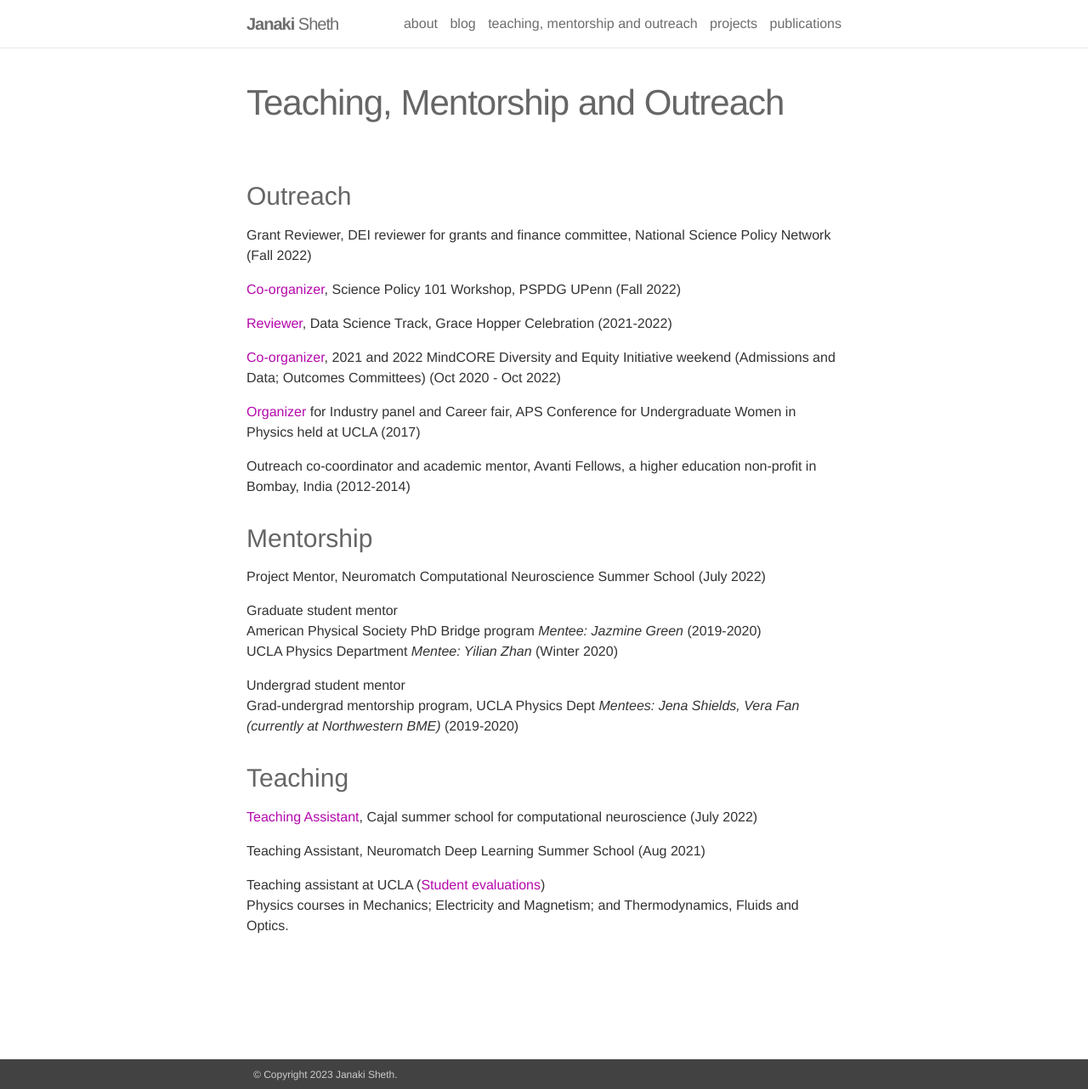
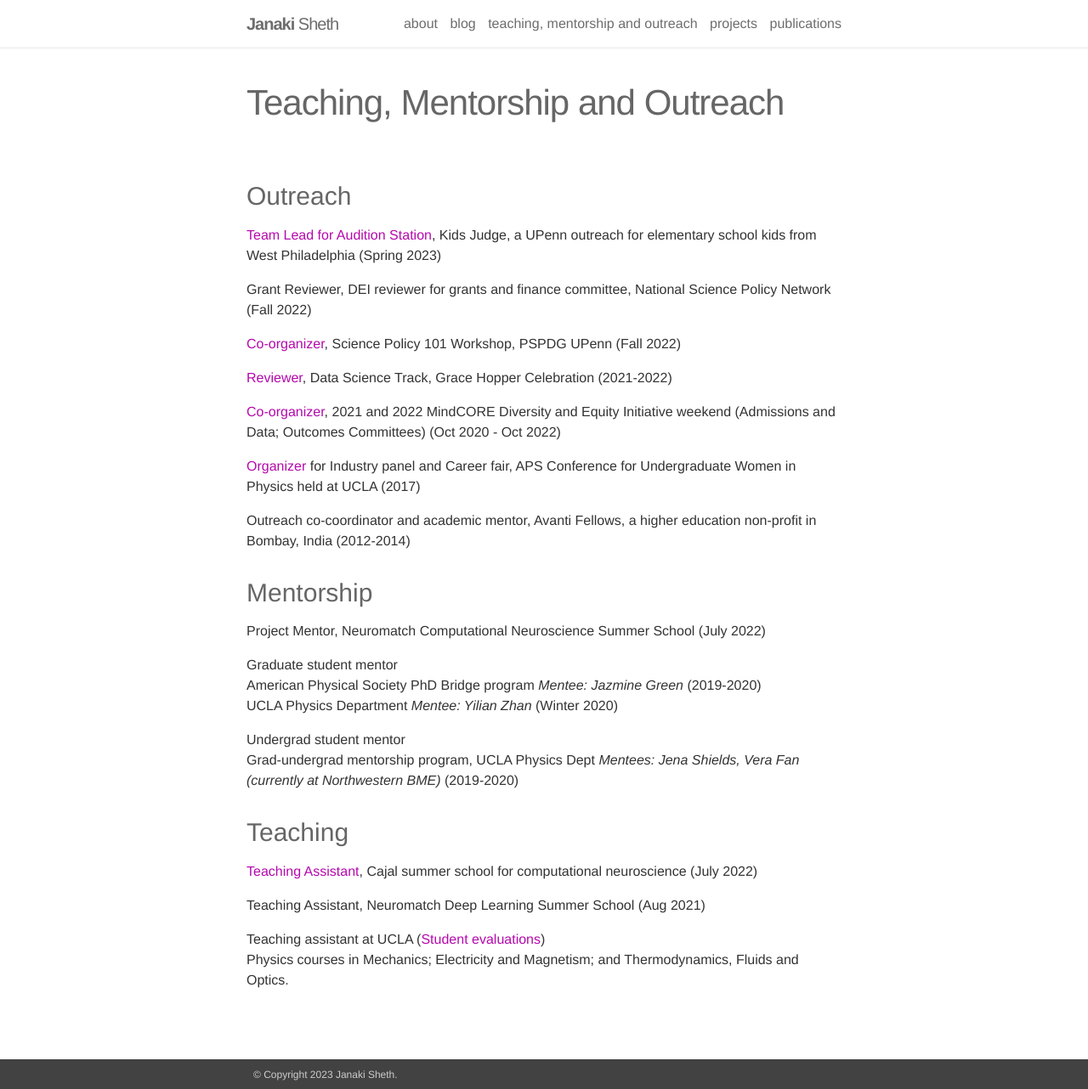
Before and after one commit to JanakiSheth/JanakiSheth.github.io, a Jekyll site: the page built from _pages/outreach.md, in a window 1280 px wide and 1282 px high. Shown: the whole window at 85% size. Built offline with Jekyll 4.4.1, drawn with Linux system fonts in a browser that asks for light colours; nearby versions of some CDN libraries.

Commit message:
adding kids judge

```diff
--- a/_pages/outreach.md
+++ b/_pages/outreach.md
@@ -4,6 +4,10 @@ permalink: /outreach/
 title: Teaching, Mentorship and Outreach
 ---
 ### Outreach
+
+[Team Lead for Audition Station](https://drive.google.com/drive/folders/1Csdhgg_frCQJ_L-vKSmbUM1zmVCtQeK0?usp=sharing), Kids Judge, a UPenn
+outreach for elementary school kids from West Philadelphia (Spring 2023)
+
 Grant Reviewer, DEI reviewer for grants and finance committee, National Science Policy Network (Fall 2022)
 
 [Co-organizer](https://docs.google.com/presentation/d/1w_Twb0VZlkCKuArOoUXYnwEyaOpuPNK_kQQCuUWcxOI/edit#slide=id.p), Science Policy 101 Workshop, PSPDG UPenn (Fall 2022)
```
Also changed, not shown: _news/announcement_4.md (added, +8 -0 lines).
